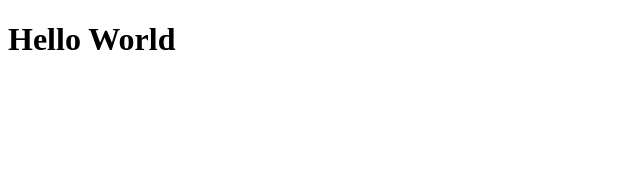
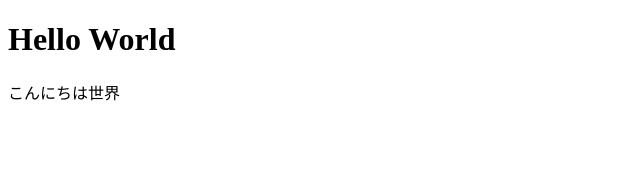
Before and after one commit to smikana98pg/new-study-record-app, a React (Vite) app: page / in a window 1280 px wide. Shown: the top 170 px of the page, without its empty margins (0-640 px from the left). Built offline with nearby package versions, Linux system fonts and the light colour scheme.

Commit message:
test: PRワークフローのテスト

```diff
--- a/src/App.tsx
+++ b/src/App.tsx
@@ -2,6 +2,7 @@ function App() {
   return (
     <>
       <h1>Hello World</h1>
+      <p>こんにちは世界</p>
     </>
   );
 }
```
